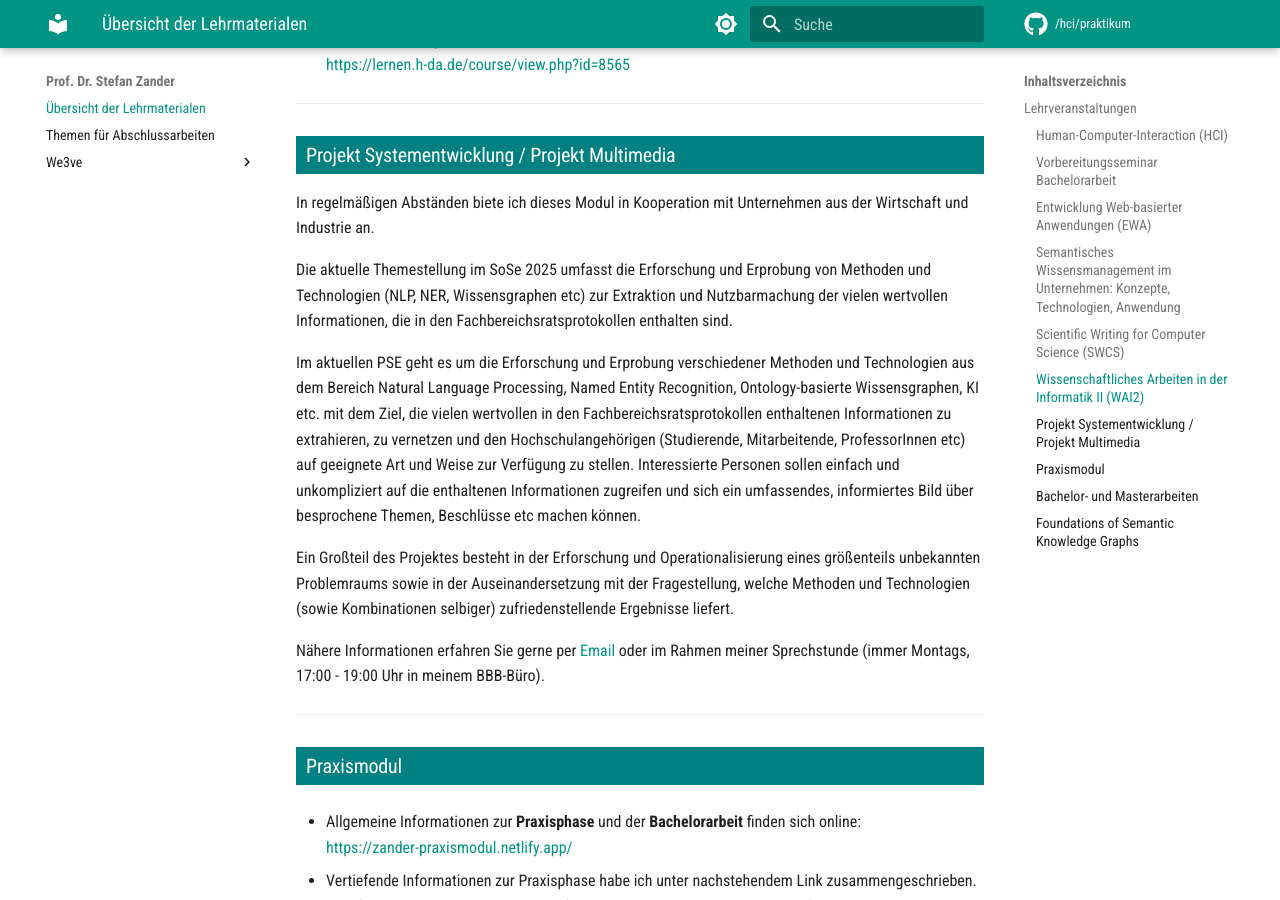
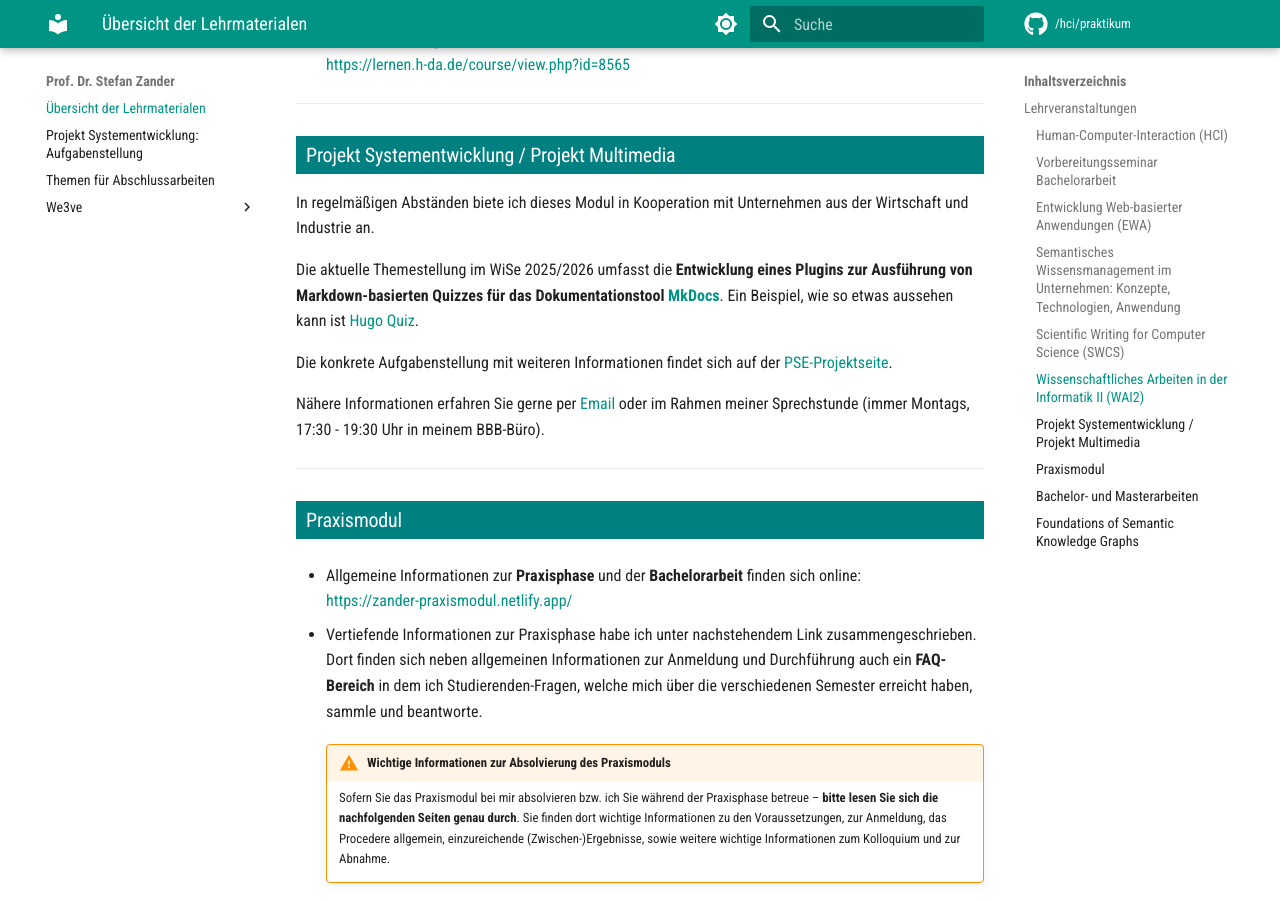
Before and after one commit to StefanZander/stefanzander.github.io, an MkDocs documentation site: the page built from docs/index.md, in a window 1280 px wide and 900 px high, scrolled down 2896 px. Built offline with MkDocs 1.6.1 and Material for MkDocs 9.7.7, drawn with Linux system fonts in a browser that asks for light colours; comment, search, counter and statistics services are not loaded; some of the changed lines change nothing that is shown; some of the changed text lies outside the part shown.

Commit message:
added new pse descr.

```diff
--- a/docs/index.md
+++ b/docs/index.md
@@ -13,7 +13,7 @@ Die folgenden Lehrveranstaltungen halte ich in regelmäßigen Abständen am Fach
 ### Human-Computer-Interaction (HCI)
 
 !!! info "Hinweis zum SoSe 2025"
-    Im Stundenplan ist wöchentlich ein Doppelblock vorgesehen. Dies ist bewußt gewählt und hilft uns, die theoretischen Inhalte schneller und in konzentrierten Blöcken zu behandeln. Die VO endet damit früher, so dass der Rest des     Semesters für die Bearbeitung des Semesterprojektes genutzt werden kann. Durch den Doppelblock werden nicht mehr Inhalte behandelt als in den anderen parallelen Zügen.
+    Im Stundenplan ist wöchentlich ein Doppelblock vorgesehen. Dies ist bewußt gewählt und hilft uns, die theoretischen Inhalte schneller und in konzentrierten Blöcken zu behandeln. Die VO endet damit früher, so dass der Rest des Semesters für die Bearbeitung des Semesterprojektes genutzt werden kann. Durch den Doppelblock werden nicht mehr Inhalte behandelt als in den anderen parallelen Zügen.
 
 Dieses Modul befasst sich mit den Grundsätzen des Human-centered Design bzw. Design Thinking und zeigt, wie diese in gängige Softwareentwicklungsprozesse integriert werden können. Es werden qualitative Methoden des User Research, Prototyping, Modellbildung, Visual und Interaction Design sowie empirische und heuristische Usability-Evaluierungsmothoden behandelt. Diese Methoden werden im Rahmen eines semesterbegleitenden Praxisprojekts erprobt und angewendet.
 
@@ -28,7 +28,7 @@ Dieses Modul befasst sich mit den Grundsätzen des Human-centered Design bzw. De
 
 ### Vorbereitungsseminar Bachelorarbeit
 
-Dieses Modul biete ich erstmals im SoSe 2025 an. Ziel ist es, Studierende umfassend und praxisnah auf eine anstehende Abschlussarbeit vorzubereiten, so dass diese erfolgreich durchgeführt werden kann.
+Dieses Modul biete ich erstmals im SoSe 2025 an. Ziel ist es, Studierende umfassend und praxisnah auf eine anstehende :material-book-education: Abschlussarbeit vorzubereiten, so dass diese erfolgreich durchgeführt werden kann.
 
 Konkret lernen Sie in diesem Modul...
 
@@ -90,17 +90,23 @@ Dieses Bachelor-Wahlpflichtfach biete ich ab dem SoSe 2020 an.
 
 In regelmäßigen Abständen biete ich dieses Modul in Kooperation mit Unternehmen aus der Wirtschaft und Industrie an.
 
+Die aktuelle Themestellung im WiSe 2025/2026 umfasst die __Entwicklung eines Plugins zur Ausführung von Markdown-basierten Quizzes für das Dokumentationstool [MkDocs](https://www.mkdocs.org/)__. Ein Beispiel, wie so etwas aussehen kann ist [Hugo Quiz](https://bonartm.github.io/hugo-quiz/).
+
+Die konkrete Aufgabenstellung mit weiteren Informationen findet sich auf der [PSE-Projektseite](./pse.md).
+
+<!--
 Die aktuelle Themestellung im SoSe 2025 umfasst die Erforschung und Erprobung von Methoden und Technologien (NLP, NER, Wissensgraphen etc) zur Extraktion und Nutzbarmachung der vielen wertvollen Informationen, die in den Fachbereichsratsprotokollen enthalten sind.
 
 Im aktuellen PSE geht es um die Erforschung und Erprobung verschiedener Methoden und Technologien aus dem Bereich Natural Language Processing, Named Entity Recognition, Ontology-basierte Wissensgraphen, KI etc. mit dem Ziel, die vielen wertvollen in den Fachbereichsratsprotokollen enthaltenen Informationen zu extrahieren, zu vernetzen und den Hochschulangehörigen (Studierende, Mitarbeitende, ProfessorInnen etc) auf geeignete Art und Weise zur Verfügung zu stellen. Interessierte Personen sollen einfach und unkompliziert auf die enthaltenen Informationen zugreifen und sich ein umfassendes, informiertes Bild über besprochene Themen, Beschlüsse etc machen können.
 
 Ein Großteil des Projektes besteht in der Erforschung und Operationalisierung eines größenteils unbekannten Problemraums sowie in der Auseinandersetzung mit der Fragestellung, welche Methoden und Technologien (sowie Kombinationen selbiger) zufriedenstellende Ergebnisse liefert.
+-->
 <!--
 Die aktuelle Themenstellung umfasst die Weiterentwicklung einer mobilen Flutter-App (we3ve) samt Node.js-Backend (Express).
 Die App entstand in Kooperation mit der [Klinikon GmbH](https://www.klinikon.com/) und soll der breiten Masse den Zugang und die Nutzung von E-Mobilitätsangeboten ermöglichen und so die Verkehrswende weiter vorantreiben und unterstützen.
 -->
 
-Nähere Informationen erfahren Sie gerne per [Email](https://fbi.h-da.de/~s.zander) oder im Rahmen meiner Sprechstunde (immer Montags, 17:00 - 19:00 Uhr in meinem BBB-Büro).
+Nähere Informationen erfahren Sie gerne per [Email](https://fbi.h-da.de/~s.zander) oder im Rahmen meiner Sprechstunde (immer Montags, 17:30 - 19:30 Uhr in meinem BBB-Büro).
 
 
 <!-- Im WiSe 2021/2022 finden die o.g. LVAs in Kooperation mit dem Unternehmen [BCC Group International GmbH](https://bccgi.eu/) statt. Inhaltlich geht es um die _Visualisierung von Echtzeitdatenströmen mittels moderner Web- und Virtualisierungstechnologien_ (u.a. Web Assembly und Kubernetes). Das Vorhaben lässt sich in mehrere Teilprojekte (u.a. Technologie-Rechereche, GUI-Entwurf, Prototyping etc.) aufsplitten und beinhaltet mehrere Meilensteine.
--- /dev/null
+++ b/docs/pse.md
@@ -0,0 +1,46 @@
+# Projekt Systementwicklung: Aufgabenstellung
+
+
+### Thema
+
+Entwicklung eines Plugins zur Ausführung von Markdown-basierten Quizzes für das Dokumentationstool MkDocs.
+
+
+### Hintergrund
+
+[MkDocs](https://www.mkdocs.org/) ist ein weit verbreitetes **Open-Source-Tool** zur Erstellung **statischer Webseiten** aus **Markdown-Dateien**. Es wird vor allem zur Dokumentation von Softwareprojekten eingesetzt, da es eine einfache Möglichkeit bietet, Inhalte in strukturierter Form zu verfassen und diese automatisch in ansprechende Webseiten umzuwandeln.
+
+Das populärste **Theme** für MkDocs ist [MkDocs-Material](https://squidfunk.github.io/mkdocs-material/), das zahlreiche erweiterte Funktionen wie Navigation, Suche, Responsive Design und Integrationen für Entwickler:innen bietet.
+
+Bekannte Projekte, die MkDocs und MkDocs-Material nutzen, sind unter anderem:
+
+- FastAPI (Framework für moderne Web-APIs in Python)
+- TensorFlow (Google-Framework für Machine Learning)
+- Kubernetes (Cloud- und Container-Orchestrierungssystem)
+- Jupyter (Ökosystem für wissenschaftliches Rechnen und Data Science)
+
+MkDocs wird nicht nur in der Industrie, sondern auch im Hochschulkontext eingesetzt, beispielsweise zur Dokumentation und Bereitstellung von Lehrveranstaltungsunterlagen (siehe auch <https://zander-praxismodul.netlify.app/> oder <https://zander-smw.netlify.app/>).
+
+
+### Zielsetzung des Projekts
+
+Das Ziel dieses Semesterprojekts ist die Entwicklung eines MkDocs-Plugins, das die Integration und Ausführung von Markdown-basierten Quizzes innerhalb von MkDocs-Seiten ermöglicht.
+
+- Die Quizzes sollen in einer einfachen Markdown-Syntax erstellt werden können (z. B. Multiple Choice oder Single Choice).
+- Beim Generieren der Webseite mit MkDocs sollen diese Quiz-Dateien erkannt und automatisch in interaktive Quiz-Komponenten umgewandelt werden.
+- Studierende sollen die Quizzes direkt in der mit MkDocs generierten Webseite bearbeiten und ausführen können.
+- Damit entsteht die Möglichkeit, Lernzielkontrollen oder Selbsttests nahtlos in die digitalen Lehrunterlagen einzubetten.
+
+<!--
+### Nutzen und Mehrwert
+
+- **Für Studierende**: Quizzes fördern das aktive Lernen und ermöglichen die direkte Selbstüberprüfung während der Bearbeitung von Lehrmaterialien.
+- **Für Lehrende**: Einfache Möglichkeit, interaktive Aufgaben direkt in ihre Unterlagen einzubauen, ohne auf externe Tools ausweichen zu müssen.
+- **Für Projekte allgemein**: Das Plugin ist flexibel einsetzbar und kann auch in Projektdokumentationen oder Online-Tutorials genutzt werden, um interaktive Elemente bereitzustellen.
+-->
+
+### Erwartete Ergebnisse
+
+- Ein funktionales __MkDocs-Plugin__, das Markdown-Quiz-Dateien erkennt, rendert und interaktiv ausführbar macht.
+- Eine __ausführliche Dokumentation__, die Installation, Funktionsweise und Beispiele für Quiz-Formate beschreibt.
+- __Beispiel-Quizzes__ zur Demonstration der Funktionsweise im Kontext von Lehrveranstaltungsunterlagen.
```
